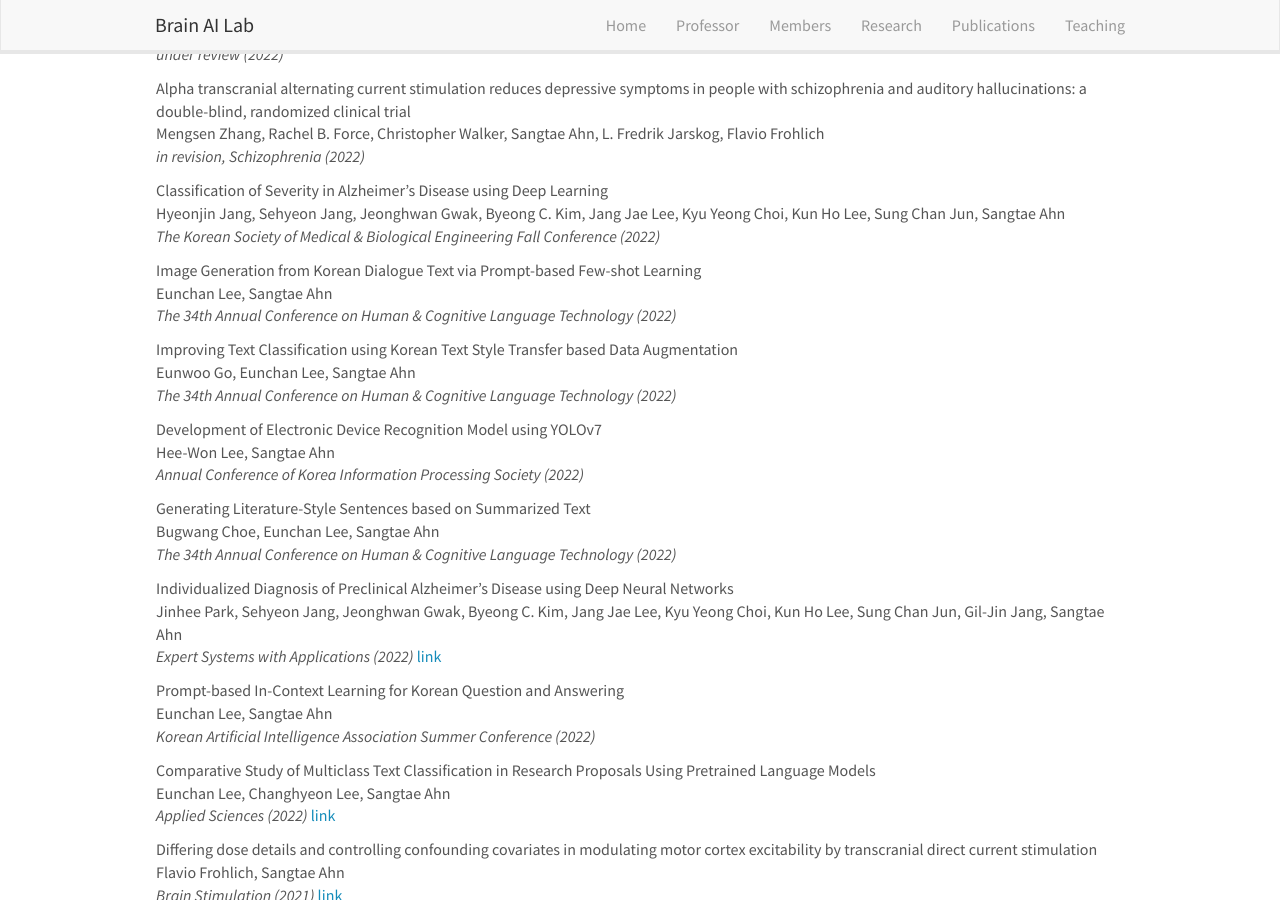
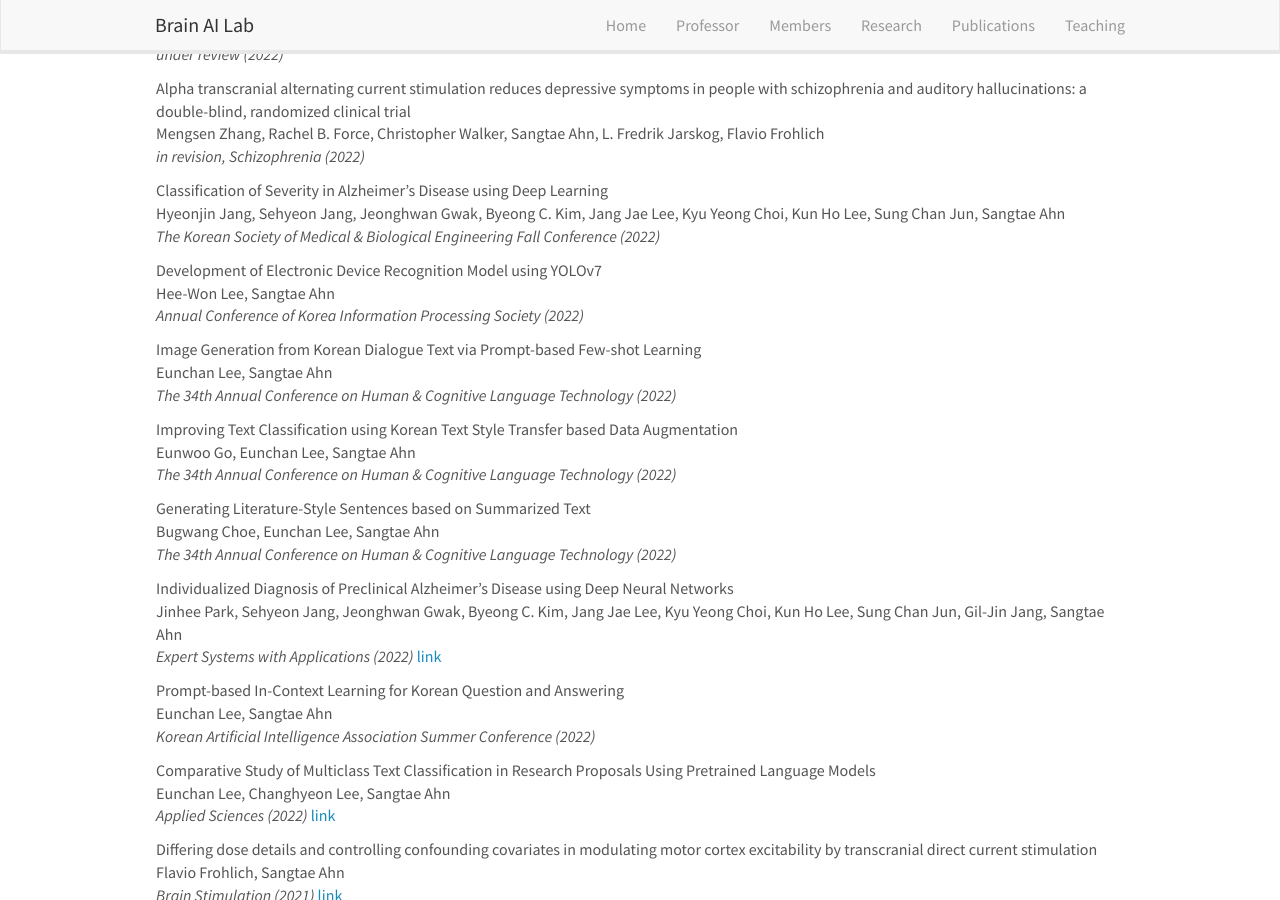
Before and after one commit to KNU-BrainAI/knu-brainai.github.io, a Jekyll site: the page built from _pages/publications.md, in a window 1280 px wide and 900 px high, scrolled down 317 px. Built offline with Jekyll 4.4.1, drawn with Linux system fonts in a browser that asks for light colours; nearby versions of some CDN libraries; part of the change alters nothing that is shown.

```diff
--- a/_data/publist.yml
+++ b/_data/publist.yml
@@ -14,6 +14,10 @@
   authors: Hyeonjin Jang, Sehyeon Jang, Jeonghwan Gwak, Byeong C. Kim, Jang Jae Lee, Kyu Yeong Choi, Kun Ho Lee, Sung Chan Jun, Sangtae Ahn
   journal: The Korean Society of Medical & Biological Engineering Fall Conference (2022)
 
+- title: "Development of Electronic Device Recognition Model using YOLOv7"
+  authors: Hee-Won Lee, Sangtae Ahn
+  journal: Annual Conference of Korea Information Processing Society (2022)
+
 - title: "Image Generation from Korean Dialogue Text via Prompt-based Few-shot Learning"
   authors: Eunchan Lee, Sangtae Ahn
   journal: The 34th Annual Conference on Human & Cognitive Language Technology (2022)
@@ -21,10 +25,6 @@
 - title: "Improving Text Classification using Korean Text Style Transfer based Data Augmentation"
   authors: Eunwoo Go, Eunchan Lee, Sangtae Ahn
   journal: The 34th Annual Conference on Human & Cognitive Language Technology (2022)
-
-- title: "Development of Electronic Device Recognition Model using YOLOv7"
-  authors: Hee-Won Lee, Sangtae Ahn
-  journal: Annual Conference of Korea Information Processing Society (2022)
 
 - title: "Generating Literature-Style Sentences based on Summarized Text"
   authors: Bugwang Choe, Eunchan Lee, Sangtae Ahn
```
